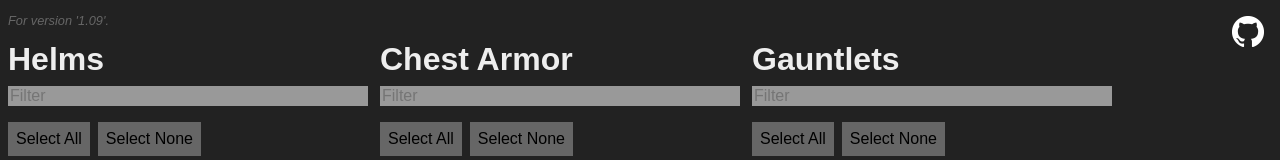
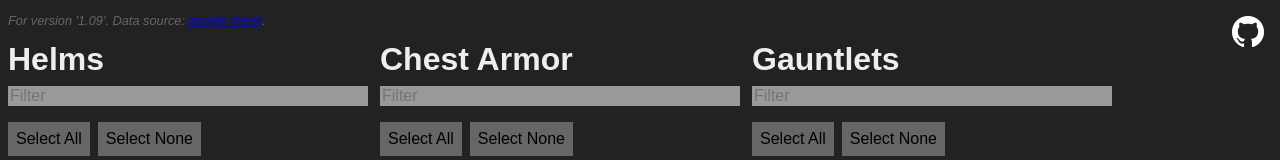
Before and after one commit to lewisc64/Elden-Ring-Poise-Optimizer, a React (Create React App) app in the folder elden-poise/: page / in a window 1280 px wide. Shown: the top 160 px of the page. Built offline with nearby package versions, Linux system fonts and the light colour scheme.

Commit message:
add link to source sheet

```diff
--- a/elden-poise/src/App.js
+++ b/elden-poise/src/App.js
@@ -1,5 +1,11 @@
 import { useState } from 'react';
-import { UNOBTAINABLE_ARMOR_NAMES, DATA_VERSION } from './constants';
+import {
+  UNOBTAINABLE_ARMOR_NAMES,
+  DATA_VERSION,
+  DATA_SOURCE_LINK,
+  DATA_SOURCE_DESCRIPTION,
+  GITHUB_LINK,
+} from './constants';
 import baseArmorData from './data/armor_data.json';
 
 import { ArmorSelectionAggregator } from './components/ArmorSelector';
@@ -15,11 +21,11 @@ const App = () => {
 
   return (
     <div>
-      <p className="unintrusive">For version '{DATA_VERSION}'.</p>
-      <a
-        id="githubLink"
-        href="https://github.com/lewisc64/Elden-Ring-Poise-Optimizer"
-      >
+      <p className="unintrusive">
+        For version '{DATA_VERSION}'. Data source:{' '}
+        <a href={DATA_SOURCE_LINK}>{DATA_SOURCE_DESCRIPTION}</a>.
+      </p>
+      <a id="githubLink" href={GITHUB_LINK}>
         <img
           alt="GitHub logo"
           src={`${process.env.PUBLIC_URL}/github-logo.png`}
--- a/elden-poise/src/constants.js
+++ b/elden-poise/src/constants.js
@@ -1,4 +1,12 @@
 export const DATA_VERSION = '1.09';
+
+export const DATA_SOURCE_LINK =
+  'https://docs.google.com/spreadsheets/d/1x6LvzrqA9LWXPbzPZBDG8aL4N3Xc_ZxtEFMWpUxQj5c/edit#gid=1685478111';
+
+export const DATA_SOURCE_DESCRIPTION = 'google sheet';
+
+export const GITHUB_LINK =
+  'https://github.com/lewisc64/Elden-Ring-Poise-Optimizer';
 
 export const SLOT_TITLES = {
   head: 'Helms',
```
